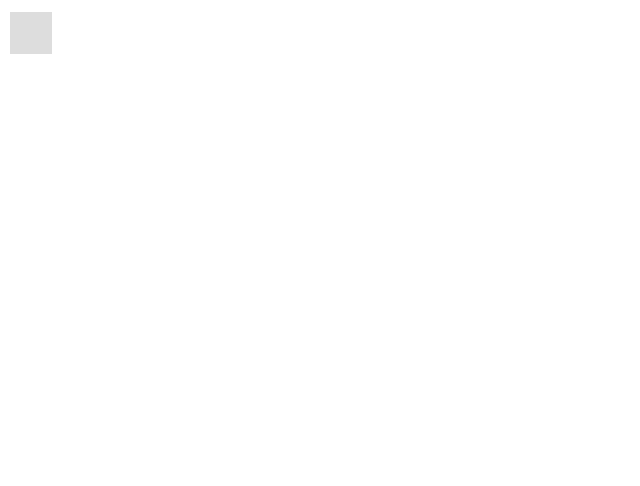
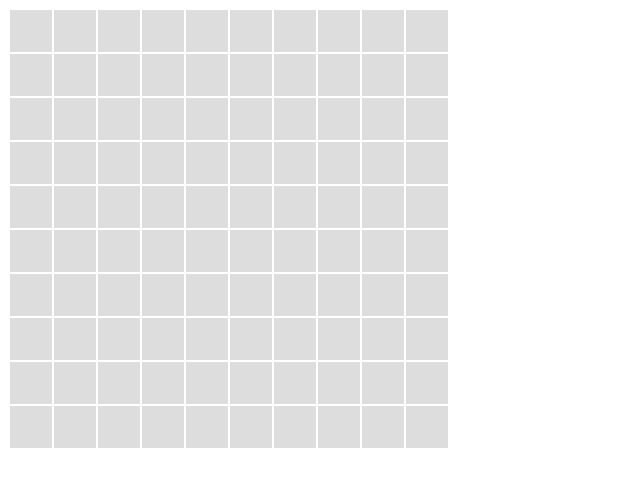
Before and after one commit to katgajek/WarsawJS-workshop-16-battleship, a plain HTML site: page index.html in a window 1280 px wide. Shown: the whole page, without its empty margins (0-640 px from the left). Drawn offline with Linux system fonts and the light colour scheme.

Commit message:
create a board

```diff
--- a/game.js
+++ b/game.js
@@ -16,6 +16,11 @@
     'use strict';
 
     class ViewComponent {
+        constructor(){
+            if(new.target === ViewComponent) {
+                throw new Error('Abstract class');
+            }
+        }
         getElement(){
             return this._element;
         }
@@ -26,7 +31,7 @@
             super();
             this._state = 'unknown';
             this._element = document.createElement('td');
-            var self = this;
+            const self = this;
             this._element.addEventListener('click', function(){
                 self.setState('miss');
             })
@@ -45,9 +50,24 @@
         }
     }
 
+    class GameBoard extends ViewComponent{
+        constructor(){
+            super();
+            this._element = document.createElement('table');
+            const rowCount = 10;
+            const colCount = 10;
+            for(let i=0; i<rowCount; i++) {
+                const row = document.createElement('tr');
+
+                for (let j = 0; j < colCount; j++) {
+                    const col = new GameCell();
+                    row.appendChild(col.getElement());
+                }
+                this._element.appendChild(row);
+            }
+        }
+    }
 
     const gameElement = document.getElementById('game');
-    const row = document.createElement('tr');
-    gameElement.appendChild(row);
-    const cell1 = new GameCell();
-    row.appendChild(cell1.getElement());
+    const board = new GameBoard();
+    gameElement.appendChild(board.getElement());
--- a/index.html
+++ b/index.html
@@ -18,12 +18,8 @@
     </style>
 </head>
 <body>
-    <main>
-        <table id="game">
-            <tr>
+    <main id="game">
 
-            </tr>
-        </table>
     </main>
     <script src="game.js"></script>
 </body>
```
